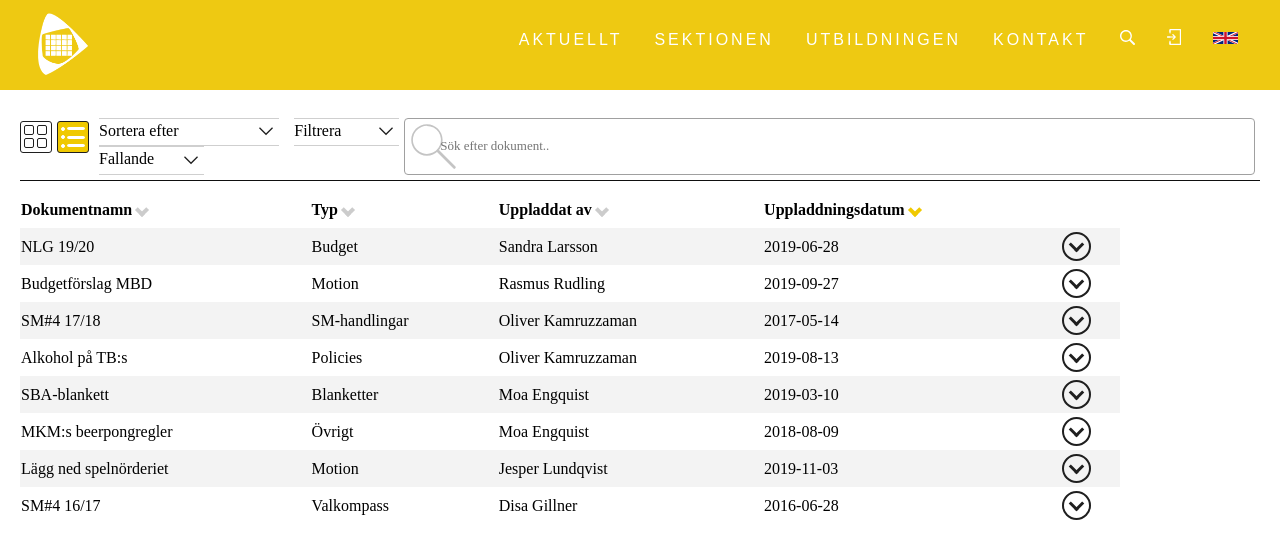
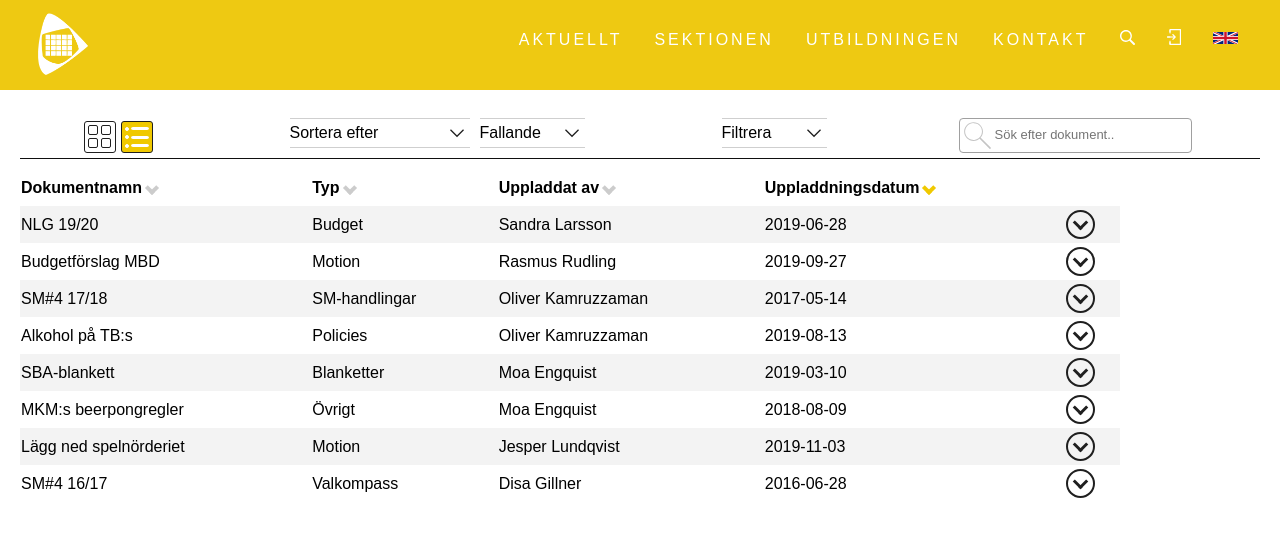
Before and after one commit to medieteknik-kth/medieteknik.com, a React (Create React App) app in the folder app/: page / in a window 1280 px wide. Shown: the top 558 px of the page. Built offline with nearby package versions, Linux system fonts and the light colour scheme.

Commit message:
changed css after merge

```diff
--- a/app/src/Components/Documents/Document.css
+++ b/app/src/Components/Documents/Document.css
@@ -1,3 +1,4 @@
+
 .bottom-border {
     border-bottom: 1px #0f0f0f solid;
     margin: 0px 20px;
@@ -17,6 +18,7 @@
 
 .flex-container-1 {
     display: flex;
+    font-family: sans-serif;
 }
 
 .main {
@@ -258,12 +260,13 @@
     border-radius: 4px;
     margin-right: 5px;
     outline: none;
+    width: auto; /*merge fix*/
 }
 
 .sortByStyledBox {
     font-size: 16px;
     width: 175px;
-    padding-top: 3px;
+    padding-top: 5px;
     padding-bottom: 5px;
     padding-right: 5px;
     margin-left: 5px;
```
